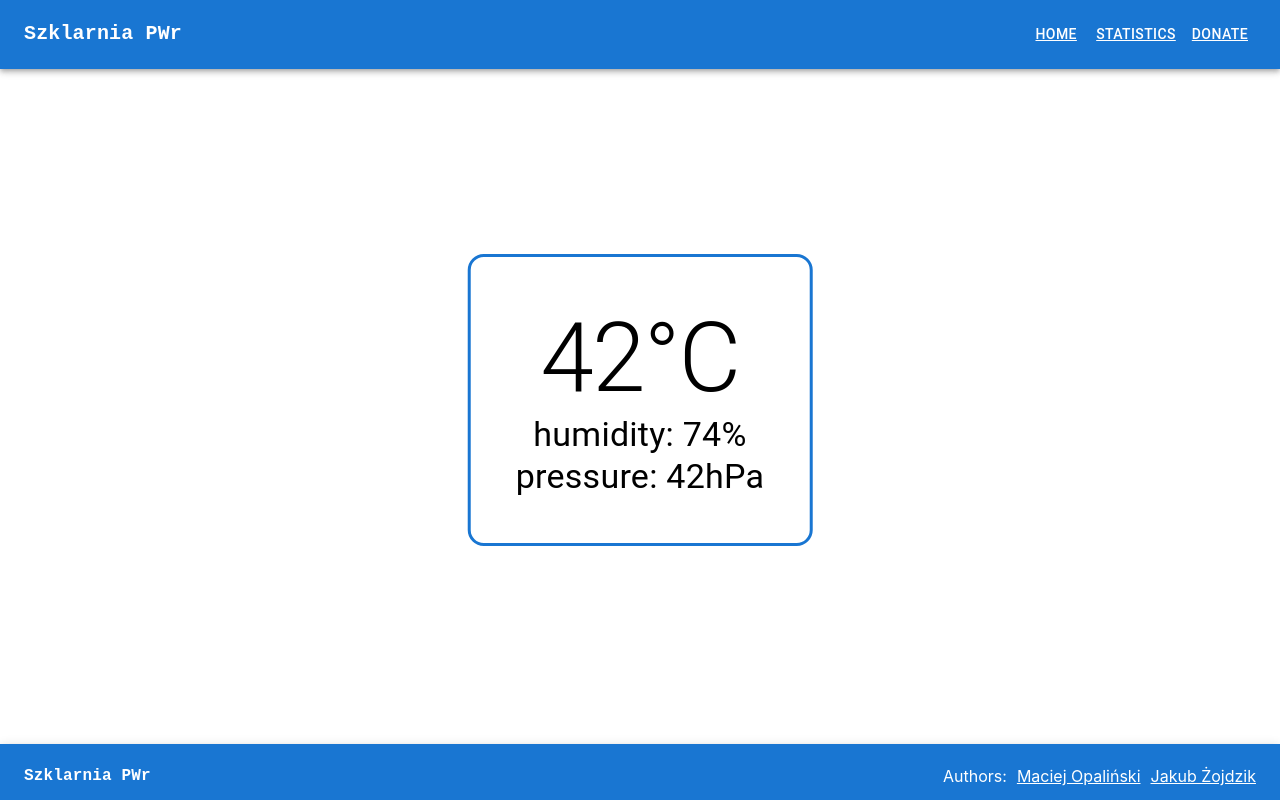
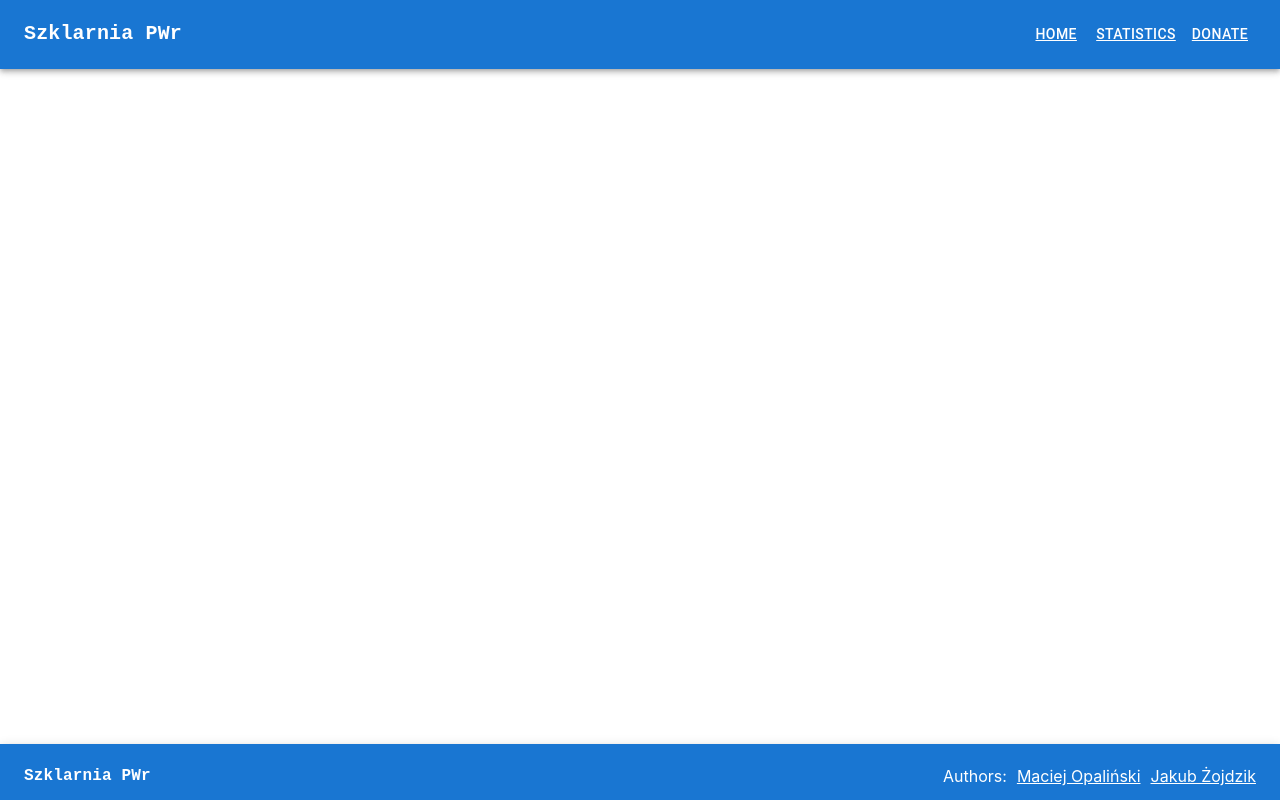
Before and after one commit to Szklarnia-PWr/Szklarnia-PWr, a React (Vite) app in the folder apps/client/: page /statistics in a window 1280 px wide. Built offline with nearby package versions, Linux system fonts and the light colour scheme.

Commit message:
Add `Chart` component

```diff
--- a/apps/client/src/app/App.tsx
+++ b/apps/client/src/app/App.tsx
@@ -1,6 +1,6 @@
 import { BrowserRouter as Router, Route, Routes } from 'react-router-dom';
 
-import { Footer, Navbar, Thermometer } from '../components';
+import { Chart, Footer, Navbar, Thermometer } from '../components';
 
 export const App = () => {
     return (
@@ -8,7 +8,7 @@ export const App = () => {
             <Navbar />
             <Routes>
                 <Route path='/' element={<Thermometer />}></Route>
-                <Route path='/statistics' element={<Thermometer />}></Route>
+                <Route path='/statistics' element={<Chart />}></Route>
             </Routes>
             <Footer />
         </Router>
--- /dev/null
+++ b/apps/client/src/components/Chart/Chart.tsx
@@ -0,0 +1,3 @@
+export const Chart = () => {
+    return <></>;
+};
--- /dev/null
+++ b/apps/client/src/components/Chart/index.ts
@@ -0,0 +1 @@
+export * from './Chart';
--- a/apps/client/src/components/index.ts
+++ b/apps/client/src/components/index.ts
@@ -1,3 +1,4 @@
 export * from './Navbar';
 export * from './Thermometer';
 export * from './Footer';
+export * from './Chart';
```
